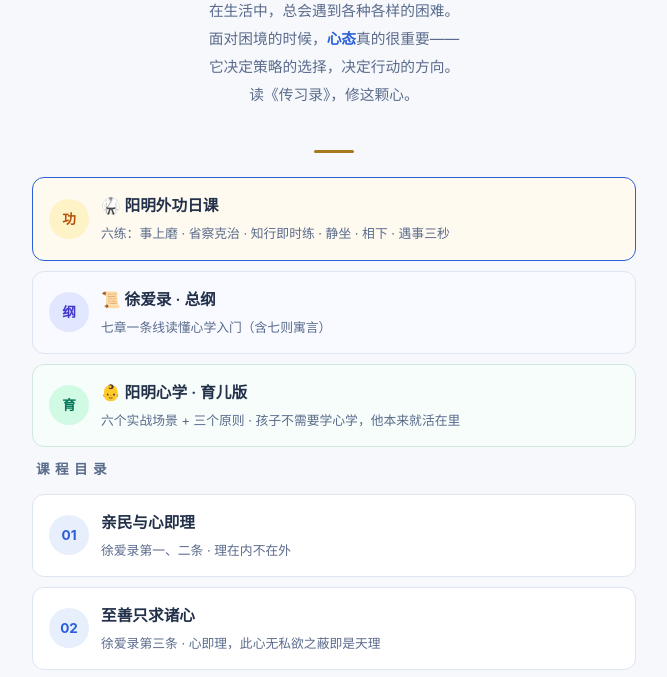
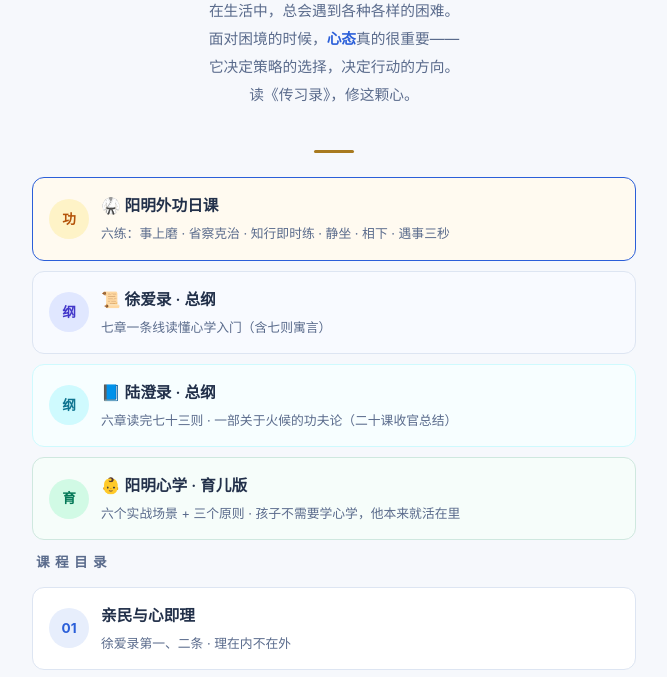
Before and after one commit to Gohannnnnnnnn/history-study, a plain HTML site: page index.html in a window 1280 px wide. Shown: the part 117-794 px from the top of the page, without its empty margins (306-973 px from the left). Drawn offline with Linux system fonts and the light colour scheme.

Commit message:
update index: s-lucheng-zonggang.html

```diff
--- a/index.html
+++ b/index.html
@@ -126,6 +126,14 @@
   <div>
     <div class="t">📜 徐爱录 · 总纲</div>
     <div class="s">七章一条线读懂心学入门（含七则寓言）</div>
+  </div>
+</a>
+
+<a class="lesson" href="s-lucheng-zonggang.html" style="border:1.5px solid #cffafe; background:#f7feff;">
+  <div class="no" style="background:#cffafe; color:#0e7490;">纲</div>
+  <div>
+    <div class="t">📘 陆澄录 · 总纲</div>
+    <div class="s">六章读完七十三则 · 一部关于火候的功夫论（二十课收官总结）</div>
   </div>
 </a>
 
```
